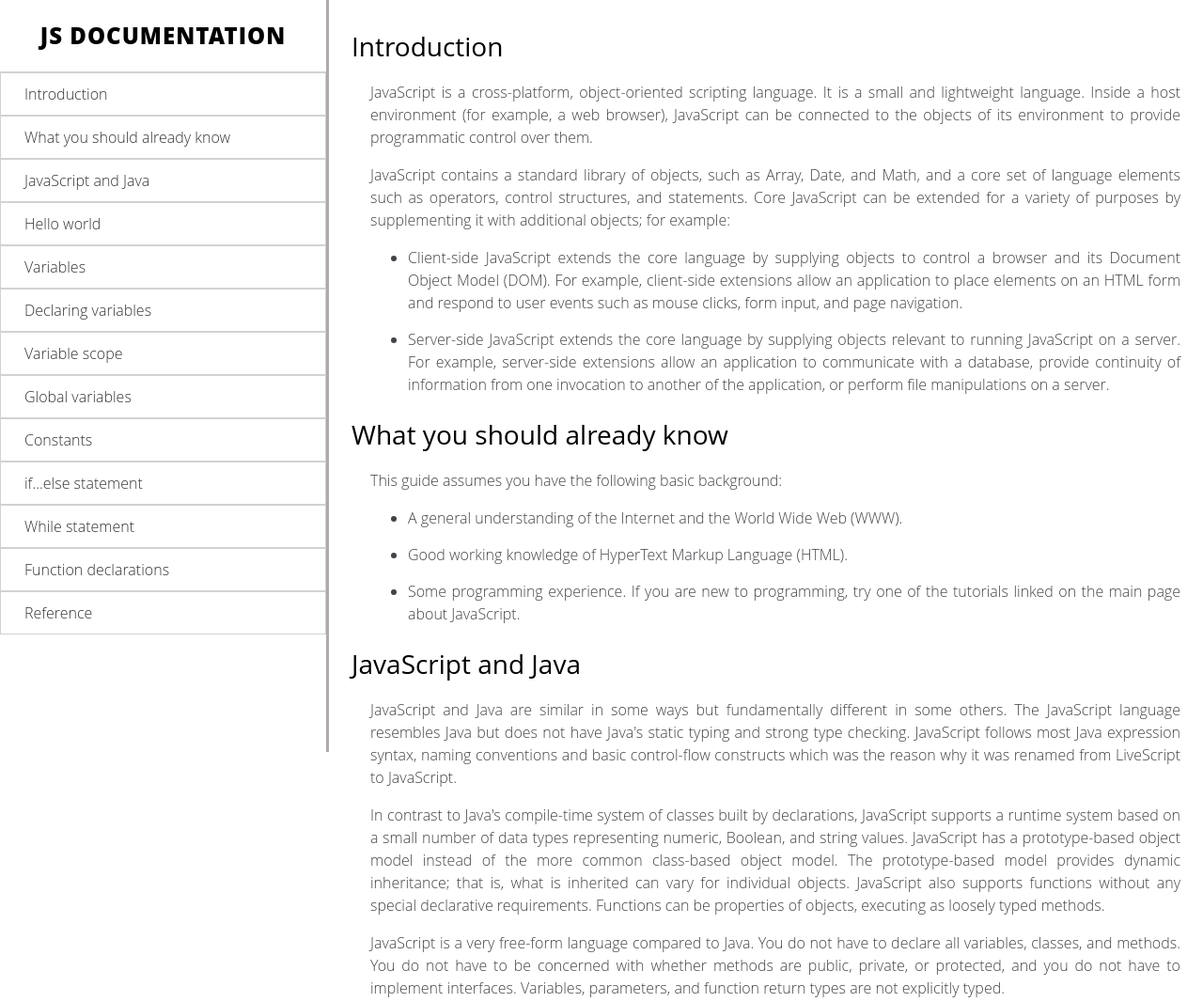
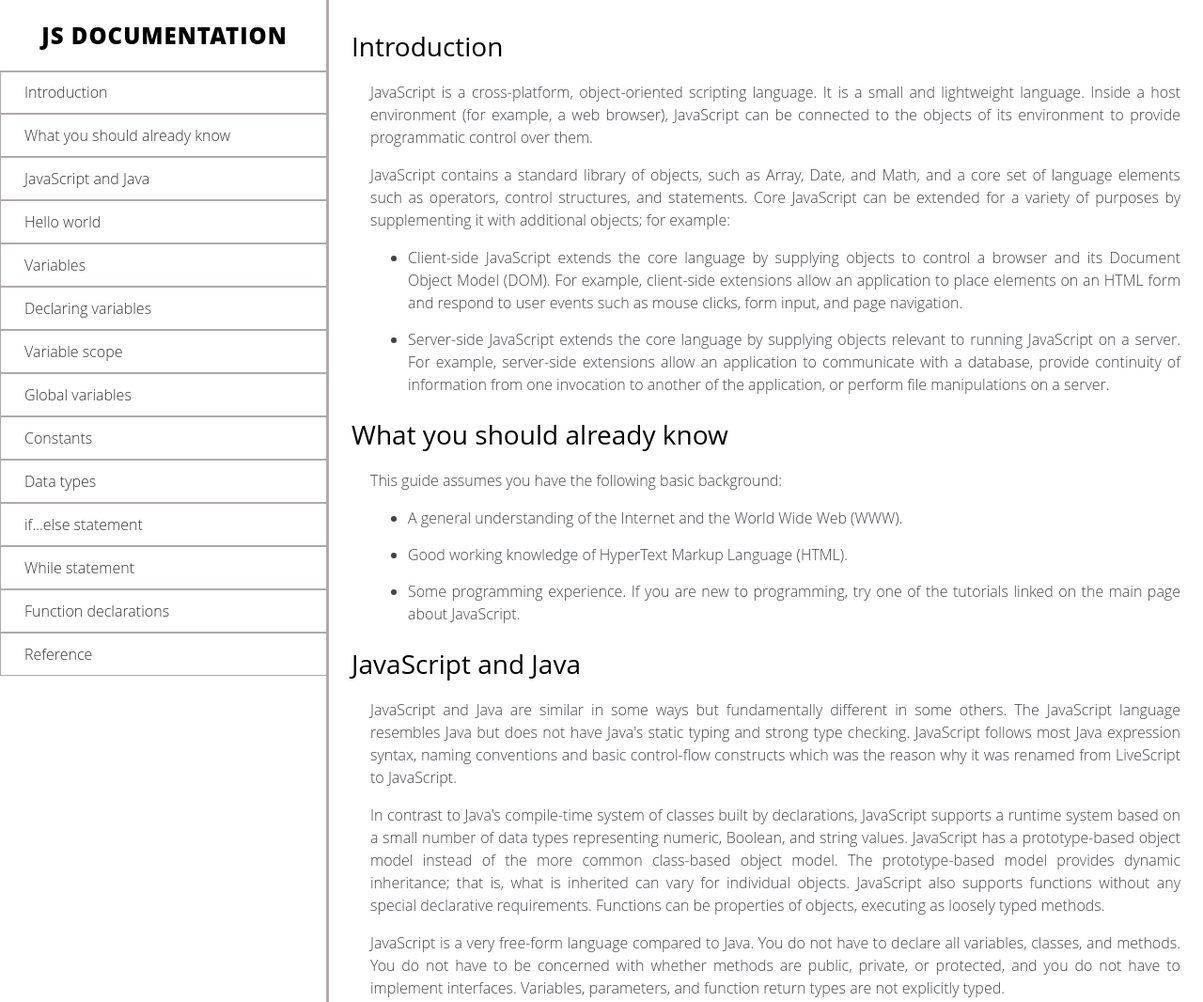
Before and after one commit to tmill007/Technical-Documentation-Page, a plain HTML site: page index.html in a window 1280 px wide. Shown: the top 1066 px of the page at 94% size. Drawn offline with Linux system fonts and the light colour scheme.

Commit message:
Resolve Media Query Fixed Sidebar NAV where links were unclickable

```diff
--- a/index.html
+++ b/index.html
@@ -13,20 +13,21 @@
 <body>
     <nav id="navbar">
         <header class="navbar-header">JS Documentation</header>
-        <ul id="nav-links-container" class="nav-links-container">
-            <li class="nav-links"><a href="#introduction">Introduction</a></li>
-            <li class="nav-links"><a href="#wysak">What you should already know</a></li>
-            <li class="nav-links"><a href="#javascript_and_java">JavaScript and Java</a></li>
-            <li class="nav-links"><a href="#hello_world">Hello world</a></li>
-            <li class="nav-links"><a href="#variables">Variables</a></li>
-            <li class="nav-links"><a href="#declaring_variables">Declaring variables</a></li>
-            <li class="nav-links"><a href="#variable_scope">Variable scope</a></li>
-            <li class="nav-links"><a href="#global_variables">Global variables</a></li>
-            <li class="nav-links"><a href="#constants">Constants</a></li>
-            <li class="nav-links"><a href="#if_else_statement">if...else statement</a></li>
-            <li class="nav-links"><a href="#while_statement">While statement</a></li>
-            <li class="nav-links"><a href="#function_declarations">Function declarations</a></li>
-            <li class="nav-links"><a href="#reference">Reference</a></li>
+        <ul id="nav-links-container">
+            <li><a class="nav-link" href="#introduction">Introduction</a></li>
+            <li><a class="nav-link" href="#what_you_should_already_know">What you should already know</a></li>
+            <li><a class="nav-link" href="#javascript_and_java">JavaScript and Java</a></li>
+            <li><a class="nav-link" href="#hello_world">Hello world</a></li>
+            <li><a class="nav-link" href="#variables">Variables</a></li>
+            <li><a class="nav-link" href="#declaring_variables">Declaring variables</a></li>
+            <li><a class="nav-link" href="#variable_scope">Variable scope</a></li>
+            <li><a class="nav-link" href="#global_variables">Global variables</a></li>
+            <li><a class="nav-link" href="#constants">Constants</a></li>
+            <li><a class="nav-link" href="#data_types">Data types</a></li>
+            <li><a class="nav-link" href="#if...else_statement">if...else statement</a></li>
+            <li><a class="nav-link" href="#while_statement">While statement</a></li>
+            <li><a class="nav-link" href="#function_declarations">Function declarations</a></li>
+            <li><a class="nav-link" href="#reference">Reference</a></li>
         </ul>
     </nav>
     <main id="main-doc">
@@ -41,7 +42,7 @@
                 </ul>
             </article>
         </section>
-        <section class="main-section" id="wysak">
+        <section class="main-section" id="what_you_should_already_know">
         <header class="section-heading">What you should already know</header>
             <article>
                 <p>This guide assumes you have the following basic background:</p>
@@ -163,7 +164,7 @@
                 <p>Although these data types are a relatively small amount, they enable you to perform useful functions with your applications. Objects and functions are the other fundamental elements in the language. You can think of objects as named containers for values, and functions as procedures that your application can perform.</p>
             </article>
         </section>
-        <section class="main-section" id="if_else_statement">
+        <section class="main-section" id="if...else_statement">
             <header class="section-heading">if...else statement</header>
             <article>
                 <p>Use the if statement to execute a statement if a logical condition is true. Use the optional else clause to execute a statement if the condition is false. An if statement looks as follows:</p>
@@ -246,6 +247,6 @@
             </div>
         </section>
     </main>
+    <script src="https://cdn.freecodecamp.org/testable-projects-fcc/v1/bundle.js"></script>
 </body>
-<script src="https://cdn.freecodecamp.org/testable-projects-fcc/v1/bundle.js"></script>
 </html>
--- a/style.css
+++ b/style.css
@@ -69,20 +69,21 @@
 
 }
 
-.nav-links {
+#nav-links-container li {
     padding: 0.5em 1.5em;
     border: 1px dotted #818181;
 }
 
-a {
+#nav-links-container a {
     text-decoration: none;
     color: #333333;
     transition-duration: 80ms;
     transition-timing-function: ease-in-out;
+    cursor: pointer;
 
 }
 
-.nav-links a:hover {
+#nav-links-container a:hover {
     font-size: 1.1em;
     color: black;
     font-weight: 700;
@@ -124,11 +125,11 @@
     }
 
     #navbar {
-        position: fixed;
+        position: relative;
         top: 0;
         left: 0;
         width: 350px;
-        height: 100%;
+        min-height: 100%;
         border-right: 3px solid #afaaaa;
     }
 
@@ -138,18 +139,28 @@
         margin: auto;
         padding: 20px 10px;
         text-transform: uppercase;
-        border-bottom: 1px solid #d3d2d2;
+        border-bottom: 1px solid #afaaaa;
+        position: fixed;
+        width: 350px;
+
     }
 
     #nav-links-container {
         max-height: 100%;
         overflow: auto;
         border: none;
+        position: fixed;
+        top: 75px;
+        width: 350px;
+
     }
 
-    .nav-links {
+    #nav-links-container li {
         padding: 10px 25px;
-        border: 1px solid #d3d2d2;
+        border: 1px solid #afaaaa;
+
     }
 
+
+
 }/* MEDIA QUERY END*/
```
